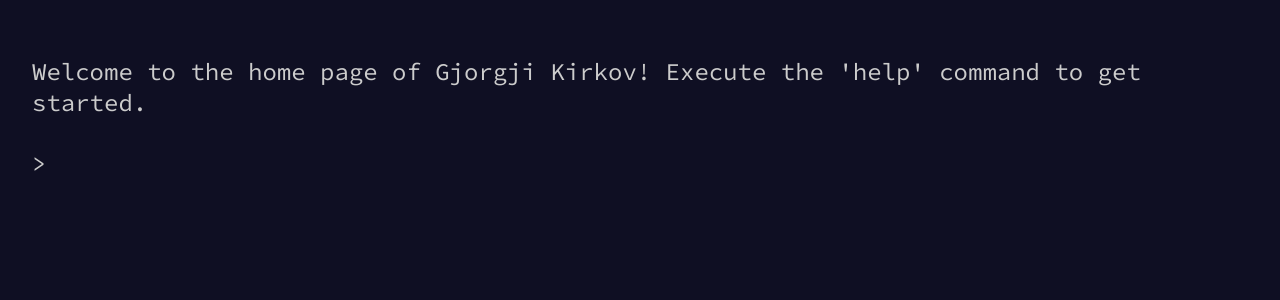
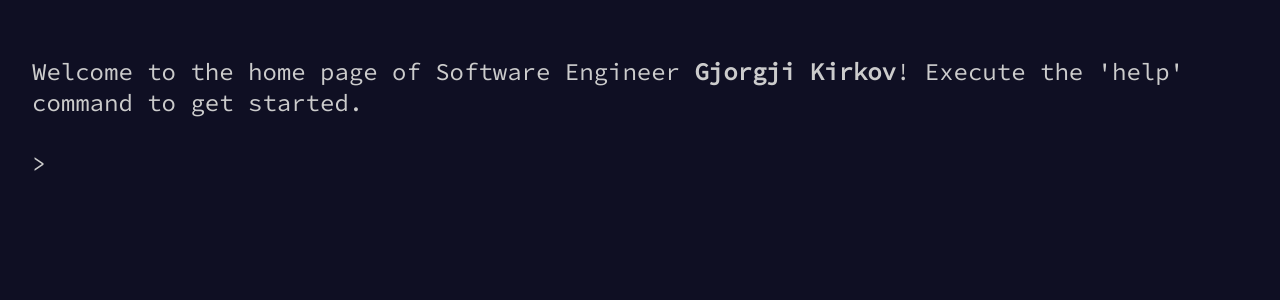
Before and after one commit to kirkovg/my-page, a React (Vite) app: page / in a window 1280 px wide. Shown: the top 300 px of the page. Built offline with nearby package versions, Linux system fonts and the light colour scheme.

Commit message:
update intro message

```diff
--- a/src/components/Terminal/Terminal.tsx
+++ b/src/components/Terminal/Terminal.tsx
@@ -16,7 +16,10 @@ export function Terminal() {
 
   return (
     <div className="terminal" ref={terminalRef}>
-      <p>Welcome to the home page of Gjorgji Kirkov! Execute the 'help' command to get started.</p>
+      <p>
+        Welcome to the home page of Software Engineer <strong>Gjorgji Kirkov</strong>! Execute the 'help' command to get
+        started.
+      </p>
       <>
         {terminalState.rows.map((r) => (
           <TerminalRow
```
